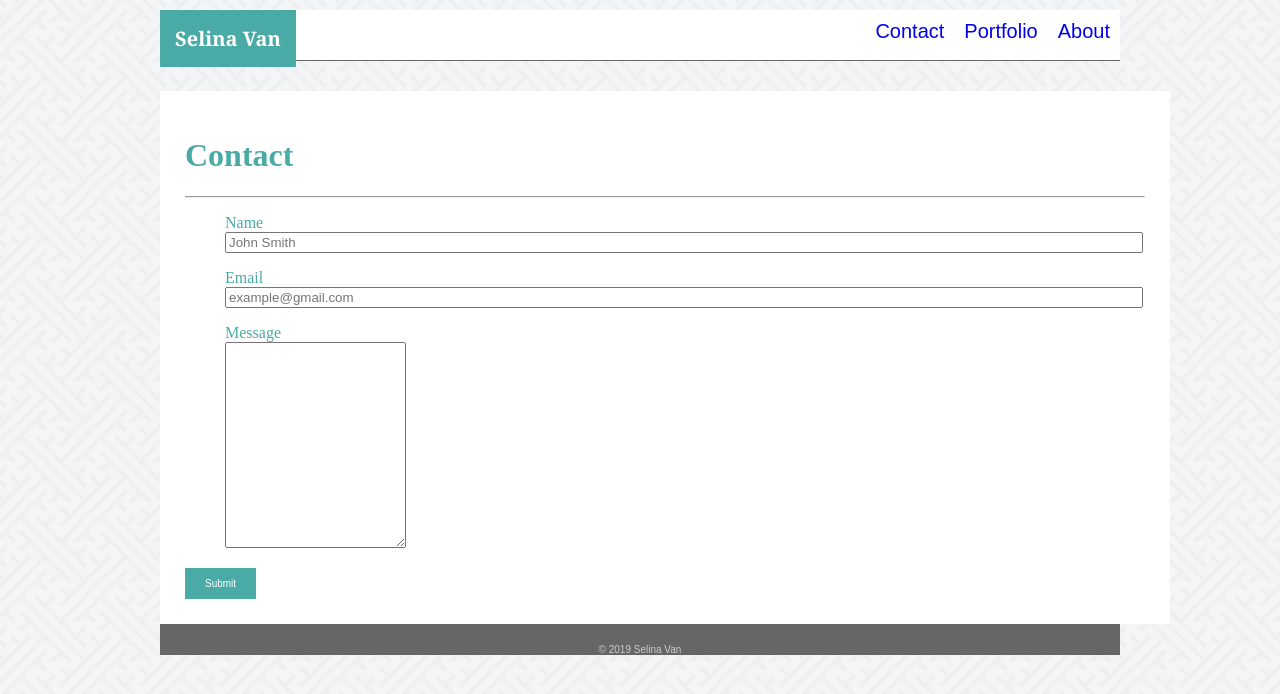
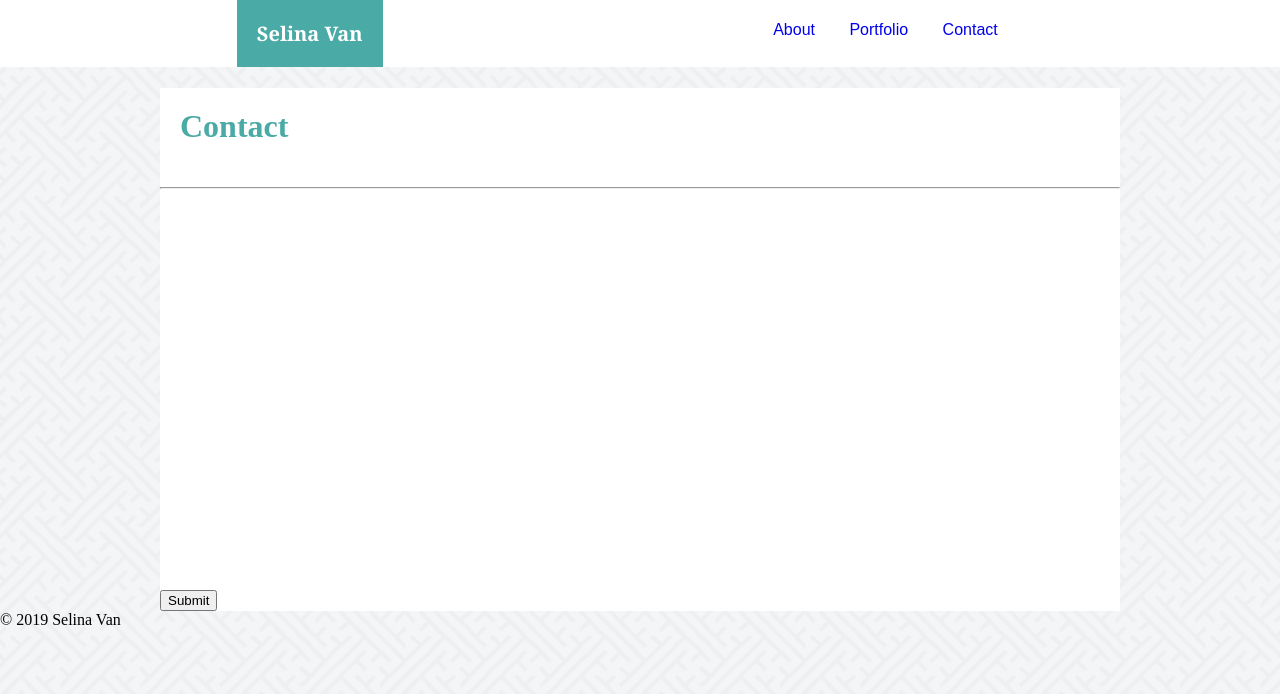
Before and after one commit to Sellieee/Basic-Portfolio, a plain HTML site: page contact.html in a window 1280 px wide. Drawn offline with Linux system fonts and the light colour scheme.

Commit message:
recreated css file to attempt to simplify the code, still incomplete

```diff
--- a/assets/css/style.css
+++ b/assets/css/style.css
@@ -1,116 +1,109 @@
+header
+{
+    background-color: #ffffff;
+    width: 100%;
+    display: block;
+}
+
 body
 {
-    background-color: #ffffff;
-    width: 960px;
     margin: 0 auto;
-    background-image: url("../images/interlaced.png");
-    overflow: hidden;
+    background-image: url(../images/interlaced.png)
 }
 
 .logo
 {
     background-color: #4aaaa5;
-    padding: 15px;
+    color: #ffffff;
+    font-weight: bold;
+    font-size: 20px;
     font-family: Georgia, 'Times New Roman', Times, serif;
-    color: #ffffff;
-    font-size: 20px;
-    font-weight: bold;
-    text-align: left;
-    float: left;
+    padding: 20px;
+    width: fit-content;
     display: block;
-    margin-top: 0px;
-    z-index: 1;
-    height: 5%;
+    position: relative;
+    left: 18.5%;
+    /*This 18.5% was trial and error again.*/
 }
 
-header
+nav
 {
-    background-color: #ffffff;
-    border-bottom: 1px solid #666666;
-    margin-bottom: 30px;
-
+    margin: 0;
+    display: inline-block;
+    position: absolute;
+    right: 0px;
+    top: 0px;
+    font-family: Arial, Helvetica, sans-serif;
 }
 
-.top
+li
 {
-    font-family: Arial, Helvetica, sans-serif;
-    background-color: #ffffff;
-    font-size: 10px;
-    height: 50px;
+    list-style-type: none;
+    display: inline-block;
+    padding: 15px;
+    position: relative;
+    top: -10px;
+    right: 105%;
+    /*Trial and error to figure out the best position for the right (105%) - is there a better way?*/
 }
 
 a
 {
     text-decoration: none;
-    float: right;
-    padding: 10px;
-    font-size: 20px;
+}
+
+h1
+{
+    color: #4aaaa5;
+    padding: 20px;
+    background-color: #ffffff;
+    margin:
+}
+
+#contact-form
+{
+    text-decoration: none;
+    display: block;
+    font-family: Arial, Helvetica, sans-serif;
+    font-size: 15px;
 
 }
 
-li
+#form
+{
+    background-color: #ffffff;
+    width: 960px;
+    margin: 0 auto;
+}
+
+label
 {
     list-style-type: none;
 }
 
-h1
+.submit
 {
-    display: block;
-    border-color: #cccccc;
-}
+    background-color: #4aaaa5;
 
-.form
-{
-    background-color: #ffffff;
-    border-color: #dddddd;
-    display: block;
-    clear: both;
-    width: 960px;
-    height: auto;
-    padding: 25px;
-    color: #4aaaa5;
-}
-
-label
-{
-    display: block;
-    clear: both;
-}
-
-input
-{
-    /*Width = 960px - 50px (padding)*/
-    width: 910px;
 }
 
 textarea
 {
     height: 200px;
-    width: 910px
     overflow: auto;
 }
 
-.button
-{
-    background-color: #4aaaa5;
-    font-family: Arial, Helvetica, sans-serif;
-    font-size: 10px;
-    color: #ffffff;
-    padding: 10px 20px;
-    border: none;
-    width: auto;
-}
+.submit
 
 footer
 {
+    text-align: center;
     background-color: #666666;
-    text-align: center;
+    font-family: Arial, Helvetica, sans-serif;
+    width: 100%;
+    color: #ffffff;
+    font-size: 10px;
     padding-top: 20px;
-    font-family: Arial, Helvetica, sans-serif;
-    color: #cccccc;
-    font-size: 10px;
-    position: static;
-    left: 0;
-    bottom: 0px;
-    width: auto;
+    position: absolute;
+    height: 20px;
 }
--- /dev/null
+++ b/assets/css/style_v1.css
@@ -0,0 +1,116 @@
+body
+{
+    background-color: #ffffff;
+    width: 960px;
+    margin: 0 auto;
+    background-image: url("../images/interlaced.png");
+    overflow: hidden;
+}
+
+.logo
+{
+    background-color: #4aaaa5;
+    padding: 15px;
+    font-family: Georgia, 'Times New Roman', Times, serif;
+    color: #ffffff;
+    font-size: 20px;
+    font-weight: bold;
+    text-align: left;
+    float: left;
+    display: block;
+    margin-top: 0px;
+    z-index: 1;
+    height: 5%;
+}
+
+header
+{
+    background-color: #ffffff;
+    border-bottom: 1px solid #666666;
+    margin-bottom: 30px;
+
+}
+
+.top
+{
+    font-family: Arial, Helvetica, sans-serif;
+    background-color: #ffffff;
+    font-size: 10px;
+    height: 50px;
+}
+
+a
+{
+    text-decoration: none;
+    float: right;
+    padding: 10px;
+    font-size: 20px;
+
+}
+
+li
+{
+    list-style-type: none;
+}
+
+h1
+{
+    display: block;
+    border-color: #cccccc;
+}
+
+.form
+{
+    background-color: #ffffff;
+    border-color: #dddddd;
+    display: block;
+    clear: both;
+    width: 960px;
+    height: auto;
+    padding: 25px;
+    color: #4aaaa5;
+}
+
+label
+{
+    display: block;
+    clear: both;
+}
+
+input
+{
+    /*Width = 960px - 50px (padding)*/
+    width: 910px;
+}
+
+textarea
+{
+    height: 200px;
+    width: 910px
+    overflow: auto;
+}
+
+.button
+{
+    background-color: #4aaaa5;
+    font-family: Arial, Helvetica, sans-serif;
+    font-size: 10px;
+    color: #ffffff;
+    padding: 10px 20px;
+    border: none;
+    width: auto;
+}
+
+footer
+{
+    background-color: #666666;
+    text-align: center;
+    padding-top: 20px;
+    font-family: Arial, Helvetica, sans-serif;
+    color: #cccccc;
+    font-size: 10px;
+    position: static;
+    left: 0;
+    bottom: 0px;
+    width: auto;
+}
--- a/contact.html
+++ b/contact.html
@@ -13,10 +13,10 @@
 <body>
     <header>
     <div class="logo">
-    <strong>Selina Van</strong>
+        Selina Van
     </div>
 
-    <div class="top">
+    <div>
     <nav>
         <ul>
             <li><a href="index.html">About</a></li>
@@ -28,7 +28,7 @@
     </header>
 
 
-    <div class="form">
+    <div id="form">
     <h1>Contact</h1>
     <hr>
 
@@ -51,11 +51,11 @@
                 <textarea type="text" id="email" required="required"></textarea>
             </li>
         </ul>
-        <input type="submit" class="button">
+        <input type="submit">
     </form>
     </div>
 
-    <footer><span>&#169</span> 2019 Selina Van</footer>
+    <footer ><span>&#169</span> 2019 Selina Van</footer>
 
 </body>
 
```
Also changed, not shown: index.html (+3 -3 lines), portfolio.html (+3 -3 lines).
